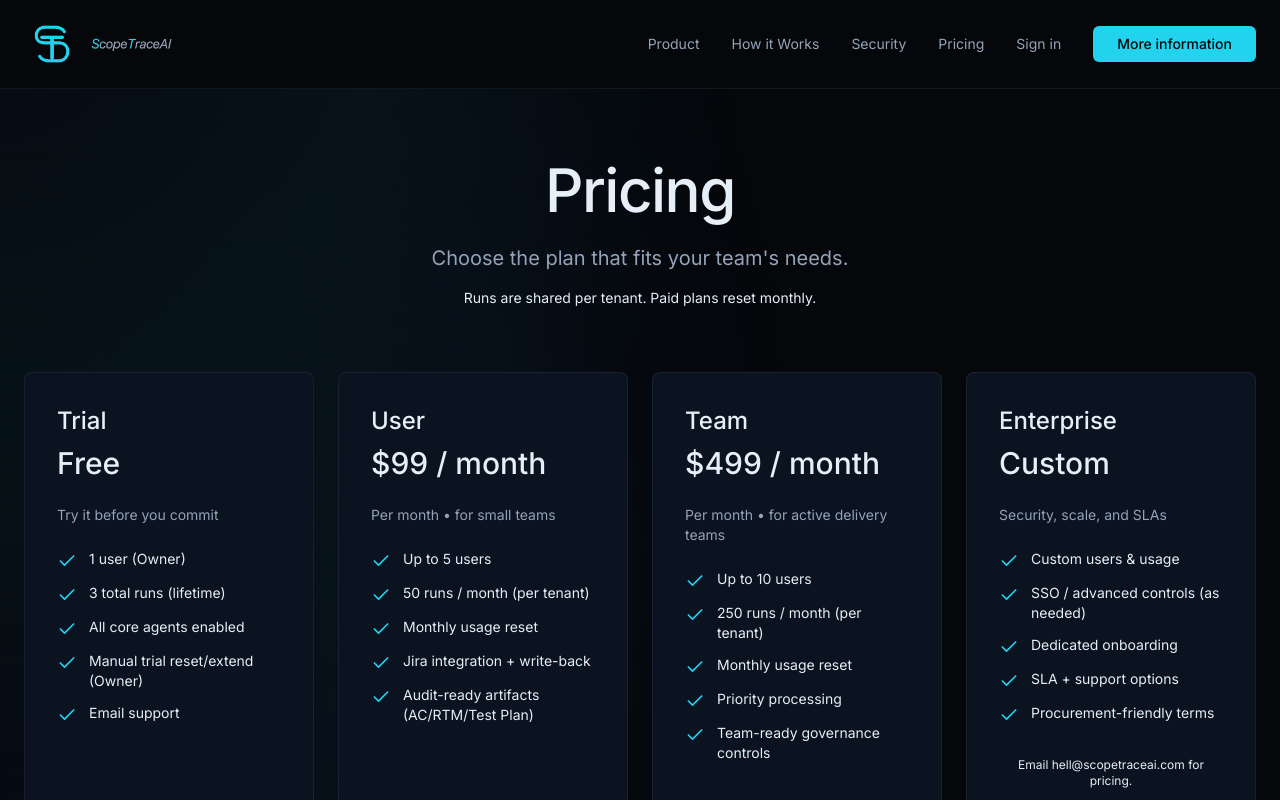
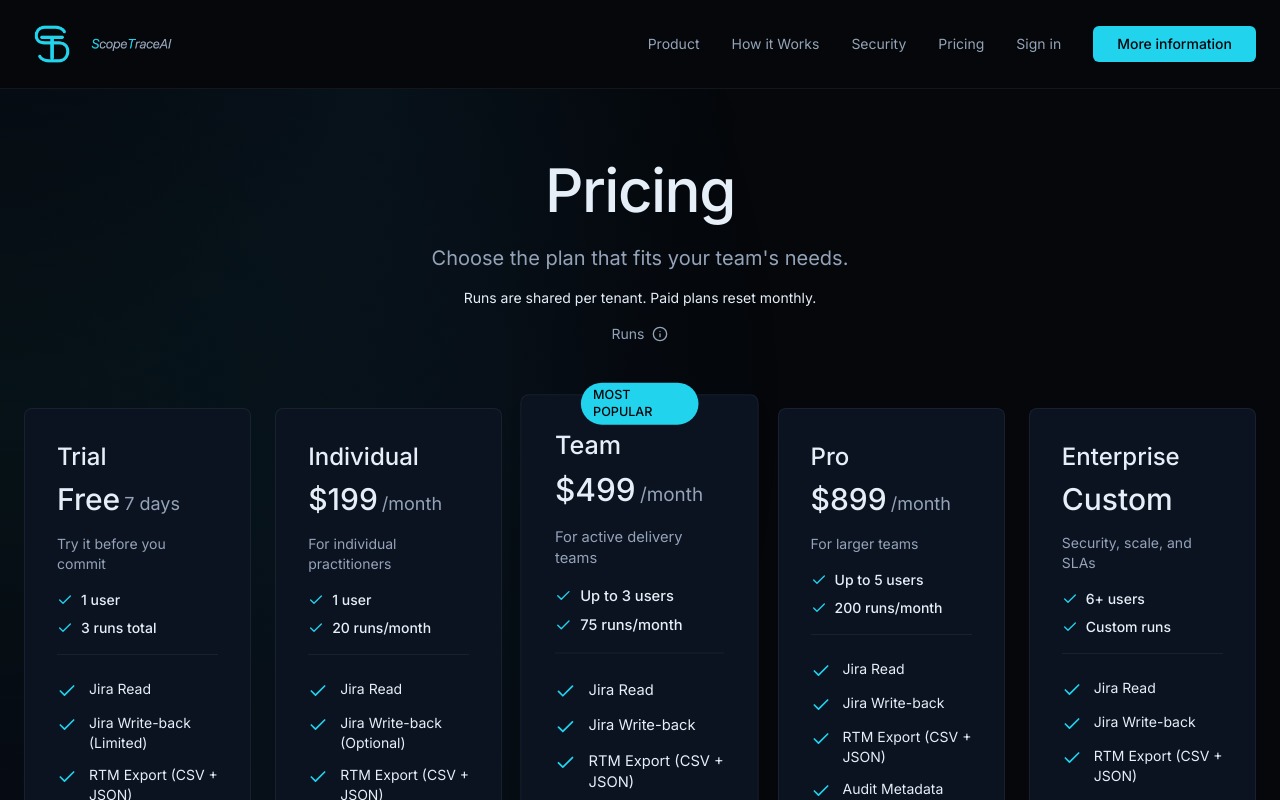
Before and after one commit to frankerr9189/scopetrace-ai-website, a Next.js app: page /pricing in a window 1280 px wide. Shown: the top 800 px of the page. Built offline with nearby package versions, Linux system fonts and the light colour scheme; no server answers.

Commit message:
Pricing Page changes 2

```diff
--- a/components/PricingPage.tsx
+++ b/components/PricingPage.tsx
@@ -5,7 +5,7 @@ import { Navigation } from "@/components/Navigation";
 import Footer from "@/components/Footer";
 import MoreInfoModal from "@/components/MoreInfoModal";
 import { Button } from "@/components/ui/button";
-import { Check } from "lucide-react";
+import { Check, Info } from "lucide-react";
 
 export default function PricingPage() {
   const [isModalOpen, setIsModalOpen] = useState(false);
@@ -19,59 +19,89 @@ export default function PricingPage() {
     {
       name: "Trial",
       price: "Free",
+      priceSubtext: "7 days",
       subtitle: "Try it before you commit",
-      bullets: [
-        "1 user (Owner)",
-        "3 total runs (lifetime)",
-        "All core agents enabled",
-        "Manual trial reset/extend (Owner)",
-        "Email support"
+      users: "1 user",
+      runs: "3 runs total",
+      isMostPopular: false,
+      features: [
+        "Jira Read",
+        "Jira Write-back (Limited)",
+        "RTM Export (CSV + JSON)",
+        "Audit Metadata"
       ],
       buttonText: "Start free",
       buttonAction: registerUrl
     },
     {
-      name: "User",
-      price: "$99 / month",
-      subtitle: "Per month • for small teams",
-      bullets: [
-        "Up to 5 users",
-        "50 runs / month (per tenant)",
-        "Monthly usage reset",
-        "Jira integration + write-back",
-        "Audit-ready artifacts (AC/RTM/Test Plan)"
+      name: "Individual",
+      price: "$199",
+      priceSubtext: "/month",
+      subtitle: "For individual practitioners",
+      users: "1 user",
+      runs: "20 runs/month",
+      isMostPopular: false,
+      features: [
+        "Jira Read",
+        "Jira Write-back (Optional)",
+        "RTM Export (CSV + JSON)",
+        "Audit Metadata"
       ],
-      buttonText: "Start User",
+      buttonText: "Start Individual",
       buttonAction: registerUrl
     },
     {
       name: "Team",
-      price: "$499 / month",
-      subtitle: "Per month • for active delivery teams",
-      bullets: [
-        "Up to 10 users",
-        "250 runs / month (per tenant)",
-        "Monthly usage reset",
-        "Priority processing",
-        "Team-ready governance controls"
+      price: "$499",
+      priceSubtext: "/month",
+      subtitle: "For active delivery teams",
+      users: "Up to 3 users",
+      runs: "75 runs/month",
+      isMostPopular: true,
+      features: [
+        "Jira Read",
+        "Jira Write-back",
+        "RTM Export (CSV + JSON)",
+        "Audit Metadata"
       ],
       buttonText: "Start Team",
       buttonAction: registerUrl
     },
     {
+      name: "Pro",
+      price: "$899",
+      priceSubtext: "/month",
+      subtitle: "For larger teams",
+      users: "Up to 5 users",
+      runs: "200 runs/month",
+      isMostPopular: false,
+      features: [
+        "Jira Read",
+        "Jira Write-back",
+        "RTM Export (CSV + JSON)",
+        "Audit Metadata",
+        "Priority Processing"
+      ],
+      buttonText: "Start Pro",
+      buttonAction: registerUrl
+    },
+    {
       name: "Enterprise",
-      price: "Custom",
+      price: null,
+      priceSubtext: null,
       subtitle: "Security, scale, and SLAs",
-      bullets: [
-        "Custom users & usage",
-        "SSO / advanced controls (as needed)",
-        "Dedicated onboarding",
-        "SLA + support options",
-        "Procurement-friendly terms"
+      users: "6+ users",
+      runs: "Custom runs",
+      isMostPopular: false,
+      features: [
+        "Jira Read",
+        "Jira Write-back",
+        "RTM Export (CSV + JSON)",
+        "Audit Metadata",
+        "Priority Processing"
       ],
-      buttonText: "Contact sales",
-      buttonAction: "mailto:hell@scopetraceai.com?subject=ScopeTraceAI%20Enterprise%20Pricing",
-      note: "Email hell@scopetraceai.com for pricing."
+      buttonText: "Contact Sales",
+      buttonAction: "mailto:hello@scopetraceai.com?subject=ScopeTraceAI%20Enterprise%20Pricing"
     }
   ];
 
@@ -94,7 +124,7 @@ export default function PricingPage() {
     },
     {
       question: "What is a run?",
-      answer: "A run is one completed agent execution that produces a new artifact."
+      answer: "One run generates a full test plan, RTM export, and audit metadata for a ticket or ticket set."
     }
   ];
 
@@ -134,39 +164,81 @@ export default function PricingPage() {
               <p className="text-sm text-muted-foreground/80 max-w-2xl mx-auto">
                 Runs are shared per tenant. Paid plans reset monthly.
               </p>
+              <div className="flex items-center justify-center gap-2 mt-4">
+                <span className="text-sm text-muted-foreground">Runs</span>
+                <div className="group relative inline-block">
+                  <Info className="w-4 h-4 text-muted-foreground cursor-help" />
+                  <div className="absolute bottom-full left-1/2 -translate-x-1/2 mb-2 w-64 p-3 bg-card border border-border rounded-lg shadow-lg opacity-0 invisible group-hover:opacity-100 group-hover:visible transition-all duration-200 z-50 text-xs text-foreground">
+                    What's a run? One run generates a full test plan, RTM export, and audit metadata for a ticket or ticket set.
+                    <div className="absolute top-full left-1/2 -translate-x-1/2 -mt-1 border-4 border-transparent border-t-border"></div>
+                  </div>
+                </div>
+              </div>
             </header>
 
             {/* Pricing Cards */}
-            <div className="grid grid-cols-1 md:grid-cols-2 lg:grid-cols-4 gap-6 mb-24">
+            <div className="grid grid-cols-1 md:grid-cols-2 lg:grid-cols-3 xl:grid-cols-5 gap-6 mb-24">
               {plans.map((plan, index) => (
                 <div
                   key={index}
-                  className="bg-card border border-border/50 rounded-lg p-8 flex flex-col hover:border-primary/30 transition-all duration-300"
+                  className={`bg-card border rounded-lg p-8 flex flex-col hover:border-primary/30 transition-all duration-300 relative ${
+                    plan.isMostPopular
+                      ? "border-primary/50 shadow-lg scale-105 md:scale-105"
+                      : "border-border/50"
+                  }`}
                 >
+                  {plan.isMostPopular && (
+                    <div className="absolute -top-3 left-1/2 -translate-x-1/2 bg-primary text-primary-foreground text-xs font-medium px-3 py-1 rounded-full">
+                      MOST POPULAR
+                    </div>
+                  )}
                   <h3 className="text-2xl font-medium text-foreground mb-2">
                     {plan.name}
                   </h3>
                   <div className="mb-4">
-                    <div className="text-3xl font-medium text-foreground mb-2">
-                      {plan.price}
+                    {plan.price ? (
+                      <div className="flex items-baseline gap-1">
+                        <div className="text-3xl font-medium text-foreground">
+                          {plan.price}
+                        </div>
+                        {plan.priceSubtext && (
+                          <div className="text-lg text-muted-foreground">
+                            {plan.priceSubtext}
+                          </div>
+                        )}
+                      </div>
+                    ) : (
+                      <div className="text-3xl font-medium text-foreground">
+                        Custom
+                      </div>
+                    )}
+                  </div>
+                  <p className="text-sm text-muted-foreground mb-4">
+                    {plan.subtitle}
+                  </p>
+
+                  {/* Users and Runs - Prominently displayed */}
+                  <div className="mb-6 space-y-2 pb-4 border-b border-border/30">
+                    <div className="flex items-center gap-2">
+                      <Check className="w-4 h-4 text-primary flex-shrink-0" />
+                      <span className="text-foreground font-medium text-sm">{plan.users}</span>
+                    </div>
+                    <div className="flex items-center gap-2">
+                      <Check className="w-4 h-4 text-primary flex-shrink-0" />
+                      <span className="text-foreground font-medium text-sm">{plan.runs}</span>
                     </div>
                   </div>
-                  <p className="text-sm text-muted-foreground mb-6">
-                    {plan.subtitle}
-                  </p>
+
+                  {/* Features */}
                   <ul className="space-y-3 mb-8 flex-1">
-                    {plan.bullets.map((bullet, bulletIndex) => (
-                      <li key={bulletIndex} className="flex items-start gap-3">
+                    {plan.features.map((feature, featureIndex) => (
+                      <li key={featureIndex} className="flex items-start gap-3">
                         <Check className="w-5 h-5 text-primary mt-0.5 flex-shrink-0" />
-                        <span className="text-foreground/90 text-sm">{bullet}</span>
+                        <span className="text-foreground/90 text-sm">{feature}</span>
                       </li>
                     ))}
                   </ul>
-                  {plan.note && (
-                    <p className="text-xs text-muted-foreground/70 mb-4 text-center">
-                      {plan.note}
-                    </p>
-                  )}
+
                   {plan.buttonAction.startsWith("mailto:") ? (
                     <a
                       href={plan.buttonAction}
```
